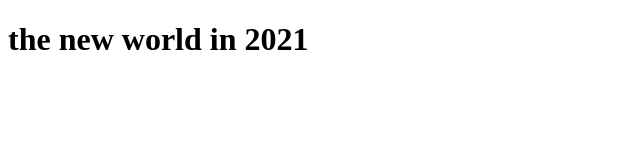
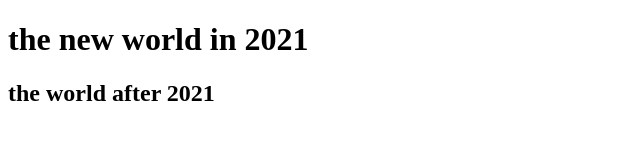
Before and after one commit to syntiam/helloWorld, a plain HTML site: page index.html in a window 1280 px wide. Shown: the whole page, without its empty margins (0-640 px from the left). Drawn offline with Linux system fonts and the light colour scheme.

Commit message:
I added the second title

```diff
--- a/index.html
+++ b/index.html
@@ -6,5 +6,6 @@
   </head>
   <body>
     <h1> the new world in 2021 </h1>
+    <h2> the world after 2021 </h2>
   </body>
 </html>
```
